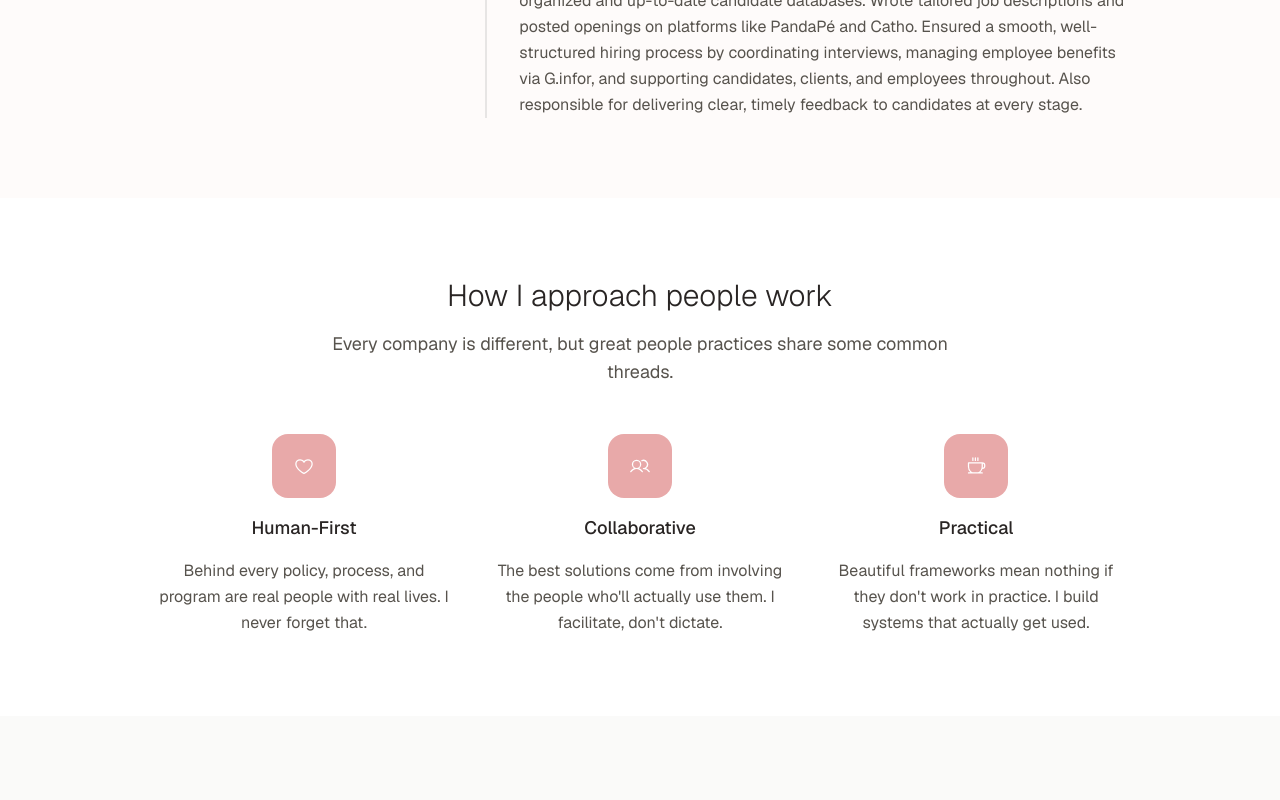
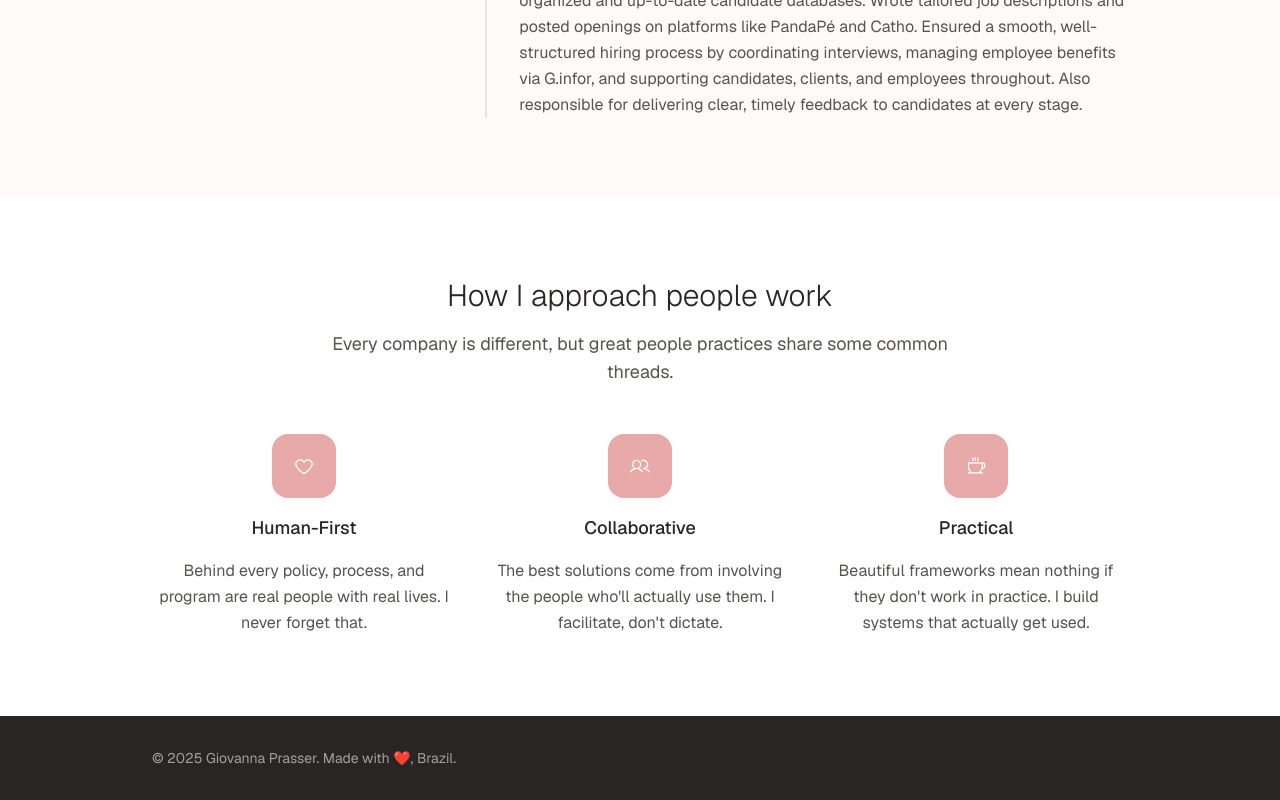
Before and after one commit to alineprasser/people-ops-portfolio, a React (Vite) app: page / in a window 1280 px wide. Shown: the part 1866-2666 px from the top of the page. Before the commit the page ends 2582 px from the top, so only its background shows below. Built offline with nearby package versions, Linux system fonts and the light colour scheme.

Commit message:
feat: adding footer

```diff
--- a/src/App.tsx
+++ b/src/App.tsx
@@ -2,6 +2,7 @@ import { useState } from "react";
 import "./App.css";
 import Navbar from "./components/Navbar";
 import LandingPage from "./components/LandingPage";
+import Footer from "./components/Footer";
 
 function App() {
   const [activeSection, setActiveSection] = useState("about");
@@ -10,7 +11,6 @@ function App() {
     { id: "story", label: "My Story" },
     { id: "experience", label: "Journey" },
     { id: "approach", label: "How I Help" },
-    { id: "work", label: "Recent Work" },
     { id: "contact", label: "Let's Chat" },
   ];
 
@@ -24,6 +24,7 @@ function App() {
         onSectionChange={setActiveSection}
         sections={sections}
       />
+      <Footer />
     </main>
   );
 }
--- /dev/null
+++ b/src/components/Footer.tsx
@@ -0,0 +1,11 @@
+export default function Footer() {
+  return (
+    <footer className="py-8 bg-stone-800">
+      <div className="max-w-5xl mx-auto px-6">
+        <div className="flex flex-col md:flex-row items-center justify-between text-sm text-stone-400">
+          <p>&copy; 2025 Giovanna Prasser. Made with ❤️, Brazil.</p>
+        </div>
+      </div>
+    </footer>
+  );
+}
```
